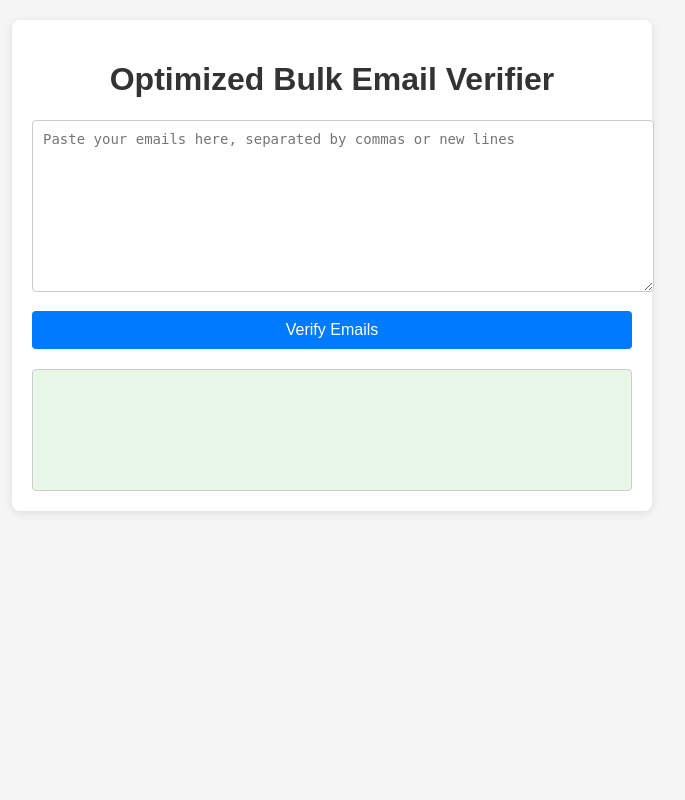
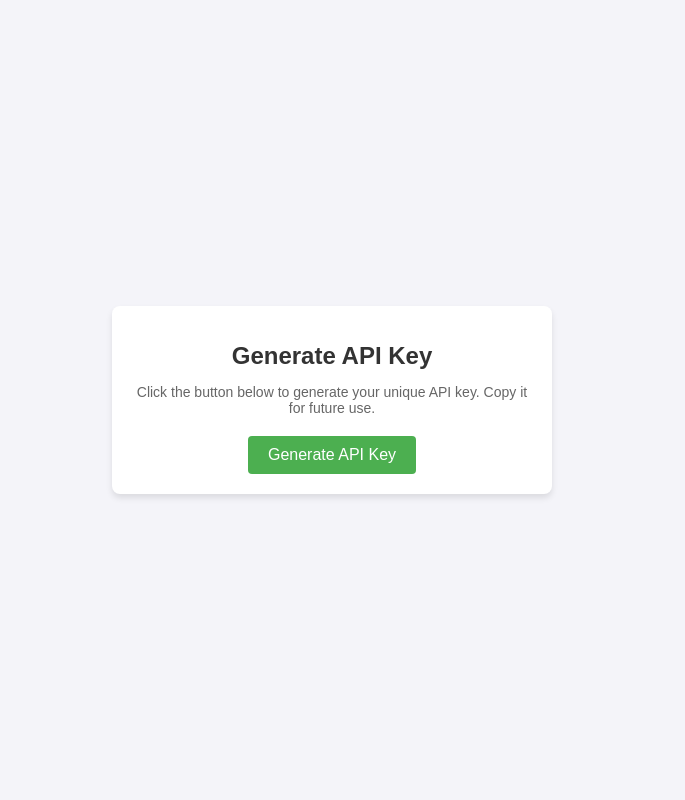
Before and after one commit to alpha33tt/Email-Verifier, a Flask app: page / in a window 1280 px wide. Shown: the whole page, without its empty margins (308-993 px from the left). Run offline with Flask 3, Linux system fonts and the light colour scheme.

Commit message:
Update index.html

```diff
--- a/templates/index.html
+++ b/templates/index.html
@@ -3,179 +3,104 @@
 <head>
     <meta charset="UTF-8">
     <meta name="viewport" content="width=device-width, initial-scale=1.0">
-    <title>Optimized Domain Bulk Email Verifier</title>
+    <title>Generate API Key</title>
     <style>
         body {
             font-family: Arial, sans-serif;
-            background-color: #f5f5f5;
+            background-color: #f4f4f9;
             margin: 0;
-            padding: 20px;
+            padding: 0;
+            display: flex;
+            justify-content: center;
+            align-items: center;
+            height: 100vh;
         }
         .container {
-            max-width: 600px;
-            margin: auto;
             background: #fff;
             padding: 20px;
             border-radius: 8px;
-            box-shadow: 0 2px 10px rgba(0, 0, 0, 0.1);
+            box-shadow: 0 4px 6px rgba(0, 0, 0, 0.1);
+            text-align: center;
+            width: 400px;
         }
         h1 {
-            text-align: center;
+            margin-bottom: 10px;
+            font-size: 24px;
             color: #333;
         }
-        textarea {
-            width: 100%;
-            height: 150px;
-            padding: 10px;
-            border: 1px solid #ccc;
-            border-radius: 4px;
-            margin-bottom: 15px;
+        p {
+            margin-bottom: 20px;
             font-size: 14px;
+            color: #666;
         }
         button {
-            display: block;
-            width: 100%;
-            padding: 10px;
-            background: #007BFF;
+            padding: 10px 20px;
+            font-size: 16px;
             color: #fff;
+            background: #4caf50;
             border: none;
             border-radius: 4px;
             cursor: pointer;
-            font-size: 16px;
+            transition: background-color 0.3s ease;
         }
         button:hover {
-            background: #0056b3;
+            background-color: #45a049;
         }
-        .output-box {
+        .api-key-container {
             margin-top: 20px;
+            display: none;
+        }
+        .api-key {
+            font-size: 16px;
             padding: 10px;
-            background: #e9f7e9;
-            border: 1px solid #ccc;
+            border: 1px solid #ddd;
             border-radius: 4px;
-            min-height: 100px;
-            white-space: pre-wrap;
-            font-family: monospace;
-        }
-        .copy-button, .download-button {
-            background: #28a745;
-            margin-top: 10px;
-        }
-        .copy-button:hover, .download-button:hover {
-            background: #218838;
-        }
-        progress {
-            width: 100%;
-            height: 20px;
-            margin-top: 10px;
-        }
-        #loading {
-            display: none;
-            margin-top: 20px;
-            text-align: center;
-        }
-        #loading img {
-            width: 50px;
+            word-wrap: break-word;
+            color: #333;
+            margin-bottom: 10px;
+            background: #f9f9f9;
         }
     </style>
 </head>
 <body>
     <div class="container">
-        <h1>Optimized Bulk Email Verifier</h1>
-        <textarea id="emailInput" placeholder="Paste your emails here, separated by commas or new lines"></textarea>
-        <button id="verifyButton">Verify Emails</button>
-        <progress id="progressBar" value="0" max="100" style="display: none;"></progress>
-        <div id="loading">
-            <img src="https://i.imgur.com/llF5iyg.gif" alt="Loading..."> Verifying emails...
+        <h1>Generate API Key</h1>
+        <p>Click the button below to generate your unique API key. Copy it for future use.</p>
+        <button id="generate-key-btn">Generate API Key</button>
+        <div class="api-key-container" id="api-key-container">
+            <input type="text" id="api-key" class="api-key" readonly>
+            <button id="copy-btn">Copy API Key</button>
         </div>
-        <div id="output" class="output-box"></div>
-        <button id="copyButton" class="copy-button" style="display: none;">Copy Valid Emails</button>
-        <button id="downloadButton" class="download-button" style="display: none;">Download Valid Emails</button>
     </div>
 
     <script>
-        document.getElementById('verifyButton').addEventListener('click', async () => {
-            const emailInput = document.getElementById('emailInput').value.trim();
-            if (!emailInput) {
-                alert('Please enter some emails!');
-                return;
+        document.getElementById('generate-key-btn').addEventListener('click', async () => {
+            const button = document.getElementById('generate-key-btn');
+            const apiKeyContainer = document.getElementById('api-key-container');
+            const apiKeyInput = document.getElementById('api-key');
+
+            button.disabled = true;
+            button.textContent = 'Generating...';
+
+            try {
+                const response = await fetch('/generate-api-key', { method: 'POST' });
+                const data = await response.json();
+
+                apiKeyInput.value = data.api_key;
+                apiKeyContainer.style.display = 'block';
+            } catch (error) {
+                alert('Error generating API key.');
+            } finally {
+                button.disabled = false;
+                button.textContent = 'Generate API Key';
             }
-
-            const emails = emailInput.split(/[\n,]+/).map(email => email.trim());
-            const progressBar = document.getElementById('progressBar');
-            const loading = document.getElementById('loading');
-            const output = document.getElementById('output');
-
-            progressBar.style.display = 'block';
-            loading.style.display = 'block';
-            progressBar.value = 0;
-            output.textContent = '';  // Clear previous output
-
-            const totalEmails = emails.length;
-            let validEmails = [];
-            let counter = 0;
-
-            // Helper function to update progress and output
-            const updateProgress = () => {
-                const progress = Math.floor((counter / totalEmails) * 100);
-                progressBar.value = progress;
-                output.textContent += `Valid email ${counter}: ${emails[counter-1]}\n`;
-                output.scrollTop = output.scrollHeight;  // Auto-scroll to bottom
-            };
-
-            // Iterate through the emails and verify them
-            for (let i = 0; i < totalEmails; i++) {
-                const email = emails[i];
-                try {
-                    const response = await fetch('/verify', {
-                        method: 'POST',
-                        headers: {
-                            'Content-Type': 'application/json',
-                        },
-                        body: JSON.stringify({ emails: [email] }),
-                    });
-
-                    const { validEmails: verifiedEmails } = await response.json();
-                    if (verifiedEmails.includes(email)) {
-                        validEmails.push(email);
-                    }
-                } catch (error) {
-                    console.error('Error verifying email:', email, error);
-                }
-
-                counter++;
-                updateProgress();
-            }
-
-            progressBar.value = 100;
-            loading.style.display = 'none';
-
-            // Display valid emails in the output box
-            output.textContent += `\n\nVerified Emails:\n` + validEmails.join('\n');
-
-            // Show buttons if there are valid emails
-            document.getElementById('copyButton').style.display = validEmails.length > 0 ? 'block' : 'none';
-            document.getElementById('downloadButton').style.display = validEmails.length > 0 ? 'block' : 'none';
         });
 
-        // Copy valid emails to clipboard
-        document.getElementById('copyButton').addEventListener('click', () => {
-            const output = document.getElementById('output').textContent;
-            navigator.clipboard.writeText(output).then(() => {
-                alert('Valid emails copied to clipboard!');
-            });
-        });
-
-        // Download valid emails as a text file
-        document.getElementById('downloadButton').addEventListener('click', () => {
-            const output = document.getElementById('output').textContent;
-            const blob = new Blob([output], { type: 'text/plain' });
-            const url = URL.createObjectURL(blob);
-            const a = document.createElement('a');
-            a.href = url;
-            a.download = 'valid_emails.txt';
-            document.body.appendChild(a);
-            a.click();
-            document.body.removeChild(a);
+        document.getElementById('copy-btn').addEventListener('click', () => {
+            const apiKeyInput = document.getElementById('api-key');
+            apiKeyInput.select();
+            document.execCommand('copy');
+            alert('API key copied to clipboard!');
         });
     </script>
 </body>
```
